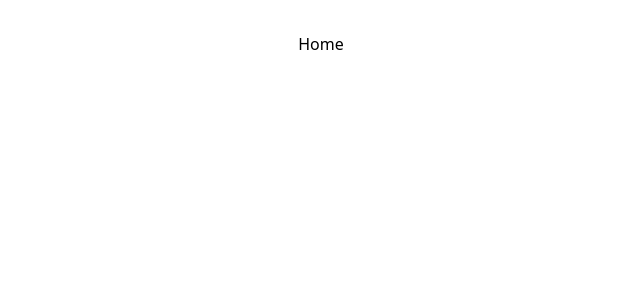
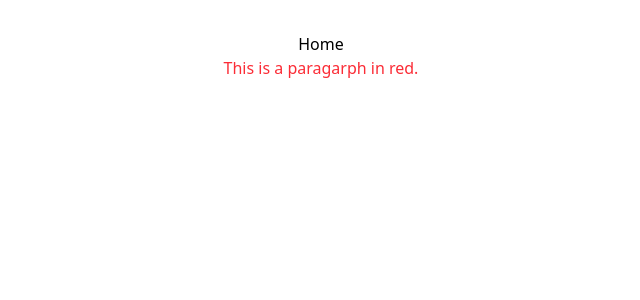
Before and after one commit to Shiva1dahal/React-1st-Project, a React (Vite) app: page / in a window 1280 px wide. Shown: the top 300 px of the page, without its empty margins (319-959 px from the left). Built offline with nearby package versions, Linux system fonts and the light colour scheme.

Commit message:
Added one paragraph in home.jsx in red color and another in blue

```diff
--- a/src/Pages/home.jsx
+++ b/src/Pages/home.jsx
@@ -4,6 +4,7 @@ function Home(){
     return(
         <div>
             Home
+            <p className="text-red-500">This is a paragarph in red.</p>
         </div>
     )
 }
```
